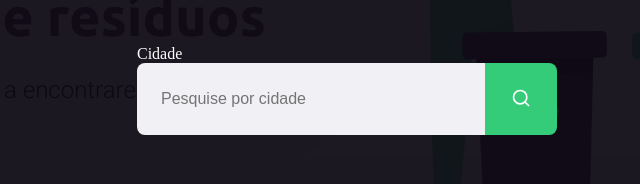
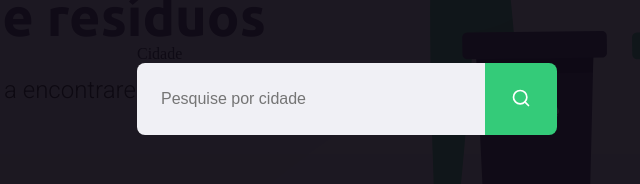
Before and after one commit to H1gor1/Ecoleta-NLW, a plain HTML site: page index.html in a window 1280 px wide. Both pictures are taken after a click on the link "Pesquisar pontos de coleta". Shown: the part 355-539 px from the top of the page, 293-933 px from the left. Drawn offline with Linux system fonts and the light colour scheme.

Commit message:
Resolvendo bugs de estilos

```diff
--- a/styles/modal.css
+++ b/styles/modal.css
@@ -90,3 +90,7 @@
 #modal form button:hover {
     background-color: #2fb85e;
 }
+
+#modal label {
+    color: #0e0A14ef;
+}
```
